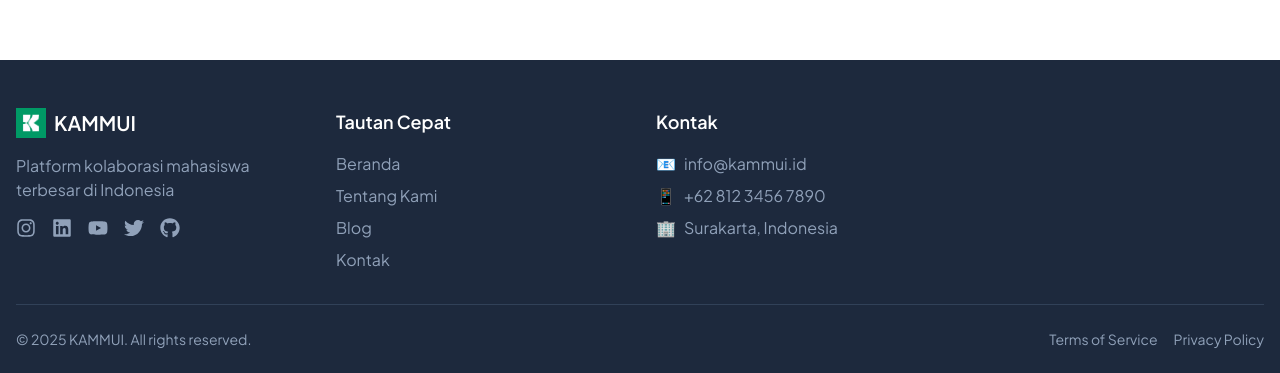
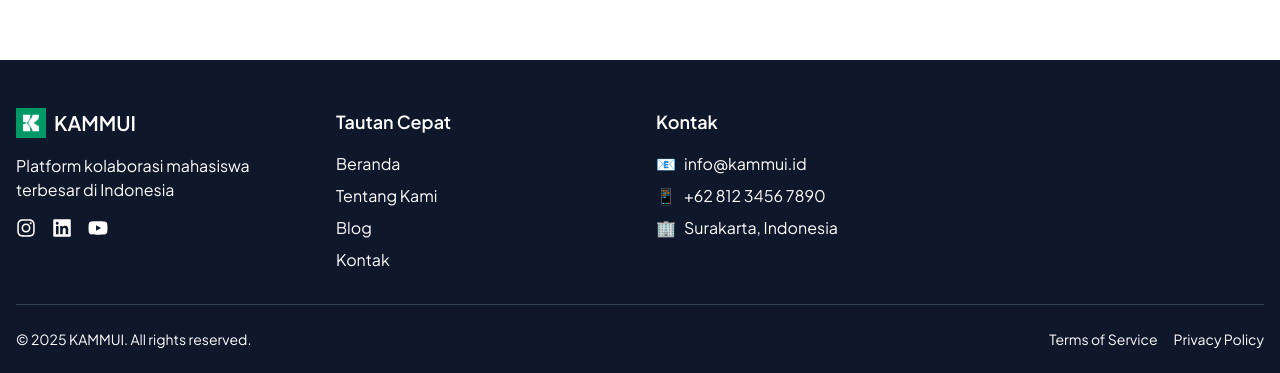
Before and after one commit to mgs28-mh/mgs, a Next.js app: page / in a window 1280 px wide. Shown: the part 3312-3685 px from the top of the page. Built offline with nearby package versions, Linux system fonts and the light colour scheme; no server answers.

Commit message:
mgs: update footer

```diff
--- a/components/footer.tsx
+++ b/components/footer.tsx
@@ -1,11 +1,11 @@
 // components/Footer.tsx
 import Link from 'next/link';
 import Image from 'next/image';
-import { FaInstagram, FaLinkedin, FaYoutube, FaTwitter, FaGithub } from 'react-icons/fa';
+import { FaInstagram, FaLinkedin, FaYoutube, } from 'react-icons/fa';
 
 export default function Footer() {
   return (
-    <footer className="bg-slate-800 text-white pt-12 pb-6">
+    <footer className="bg-slate-900 text-white pt-12 pb-6">
       <div className="container mx-auto px-4">
         <div className="grid grid-cols-1 md:grid-cols-4 gap-8 mb-8">
 
@@ -21,24 +21,18 @@ export default function Footer() {
             />
               <span className="text-xl font-bold">KAMMUI</span>
             </div>
-            <p className="text-slate-400">
+            <p className="text-white">
               Platform kolaborasi mahasiswa terbesar di Indonesia
             </p>
             <div className="flex gap-4">
-              <Link href="#" className="text-slate-400 hover:text-emerald-400 transition">
+              <Link href="#" className="text-white hover:text-emerald-400 transition">
                 <FaInstagram className="text-xl" />
               </Link>
-              <Link href="#" className="text-slate-400 hover:text-emerald-400 transition">
+              <Link href="#" className="text-white hover:text-emerald-400 transition">
                 <FaLinkedin className="text-xl" />
               </Link>
-              <Link href="#" className="text-slate-400 hover:text-emerald-400 transition">
+              <Link href="#" className="text-white hover:text-emerald-400 transition">
                 <FaYoutube className="text-xl" />
-              </Link>
-              <Link href="#" className="text-slate-400 hover:text-emerald-400 transition">
-                <FaTwitter className="text-xl" />
-              </Link>
-              <Link href="#" className="text-slate-400 hover:text-emerald-400 transition">
-                <FaGithub className="text-xl" />
               </Link>
             </div>
           </div>
@@ -46,7 +40,7 @@ export default function Footer() {
           {/* Quick Links */}
           <div>
             <h3 className="text-lg font-semibold mb-4 text-white">Tautan Cepat</h3>
-            <ul className="space-y-2 text-slate-400">
+            <ul className="space-y-2 text-white">
               <li><Link href="/" className="hover:text-emerald-400 transition">Beranda</Link></li>
               <li><Link href="/about" className="hover:text-emerald-400 transition">Tentang Kami</Link></li>
               <li><Link href="/blog" className="hover:text-emerald-400 transition">Blog</Link></li>
@@ -57,7 +51,7 @@ export default function Footer() {
           {/* Contact Info */}
           <div>
             <h3 className="text-lg font-semibold mb-4 text-white">Kontak</h3>
-            <ul className="space-y-2 text-slate-400">
+            <ul className="space-y-2 text-white">
               <li className="flex items-start gap-2">
                 <span>📧</span>
                 <span>info@kammui.id</span>
@@ -76,12 +70,12 @@ export default function Footer() {
 
         {/* Copyright */}
         <div className="border-t border-slate-700 pt-6 flex flex-col md:flex-row justify-between items-center">
-          <p className="text-slate-400 text-sm">
+          <p className="text-white text-sm">
             © {new Date().getFullYear()} KAMMUI. All rights reserved.
           </p>
           <div className="flex gap-4 mt-4 md:mt-0">
-            <a href="#" className="text-slate-400 hover:text-emerald-400 text-sm">Terms of Service</a>
-            <a href="#" className="text-slate-400 hover:text-emerald-400 text-sm">Privacy Policy</a>
+            <a href="#" className="text-white hover:text-emerald-400 text-sm">Terms of Service</a>
+            <a href="#" className="text-white hover:text-emerald-400 text-sm">Privacy Policy</a>
           </div>
         </div>
       </div>
```
